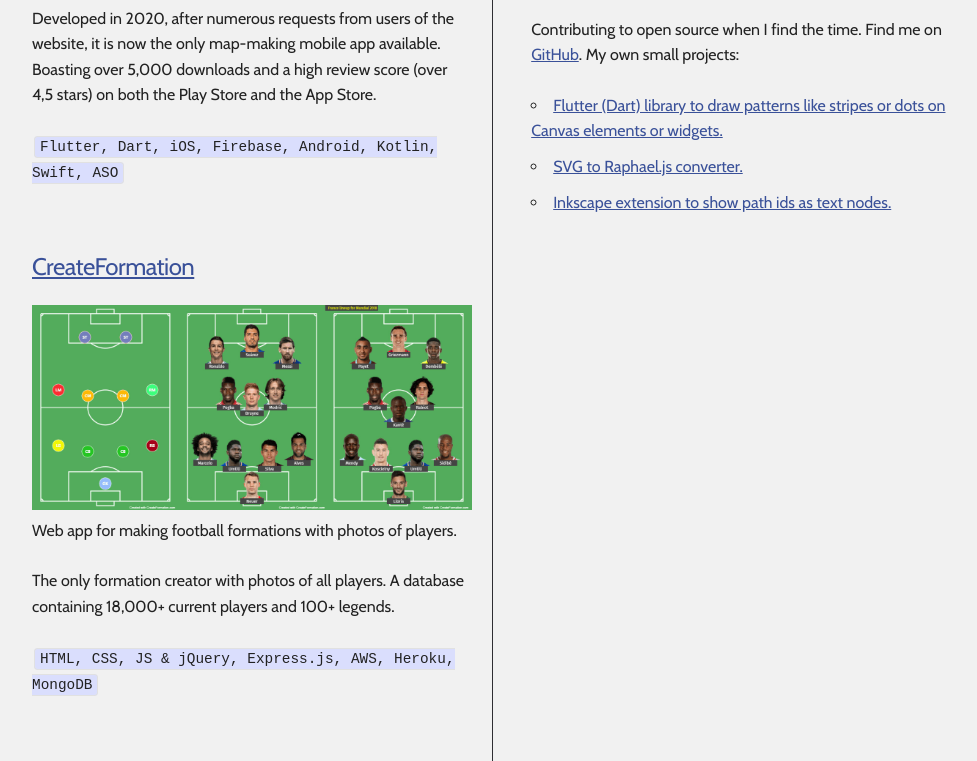
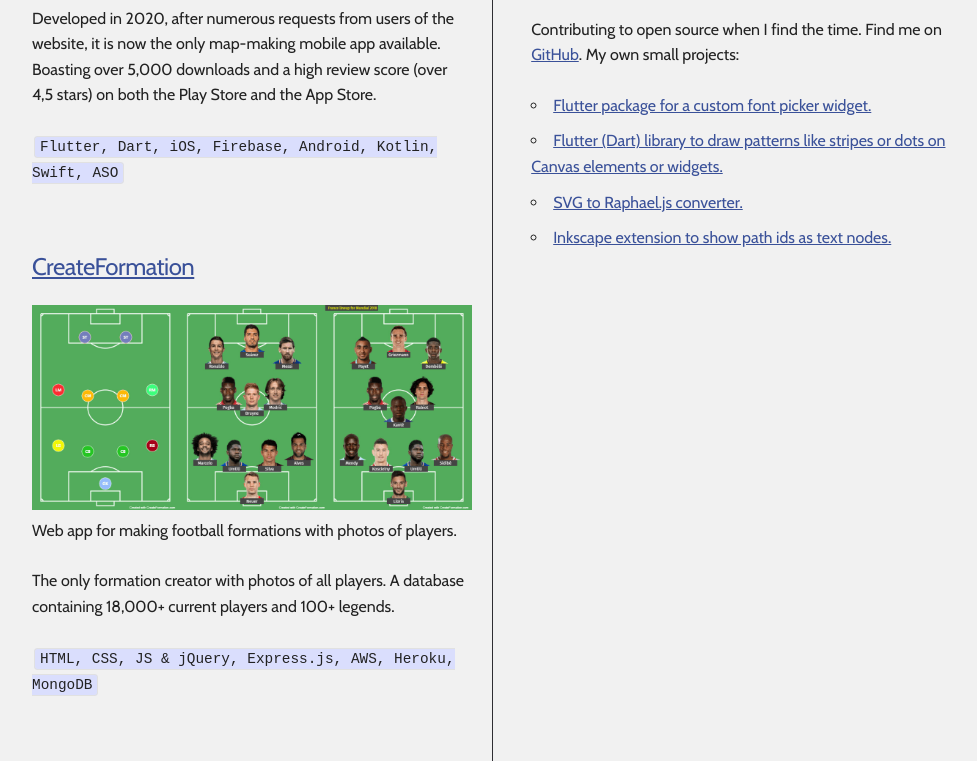
Before and after one commit to whiplashoo/whidev, a website: page index.html in a window 1280 px wide. Shown: the part 2119-2880 px from the top of the page, without its empty margins (128-1105 px from the left). Drawn offline with nearby package versions, Linux system fonts and the light colour scheme.

Commit message:
add link to font picker Flutter package

```diff
--- a/index.html
+++ b/index.html
@@ -145,6 +145,7 @@
                                     <div class="content">
                                         <p>Contributing to open source when I find the time. Find me on <a href="https://github.com/whiplashoo" target="_blank" rel="noopener noreferrer">GitHub</a>. My own small projects:</p>
                                         <ul>
+                                            <li><a href="https://pub.dev/packages/flutter_font_picker" target="_blank" rel="noopener noreferrer">Flutter package for a custom font picker widget.</a></li>
                                             <li><a href="https://pub.dev/packages/patterns_canvas" target="_blank" rel="noopener noreferrer">Flutter (Dart) library to draw patterns like stripes or dots on Canvas elements or widgets.</a></li>
                                             <li><a href="https://github.com/whiplashoo/svgtoraphael" target="_blank" rel="noopener noreferrer">SVG to Raphael.js converter.</a></li>
                                             <li><a href="https://github.com/whiplashoo/ids_to_text_inkscape" target="_blank" rel="noopener noreferrer">Inkscape extension to show path ids as text nodes.</a></li>
```
